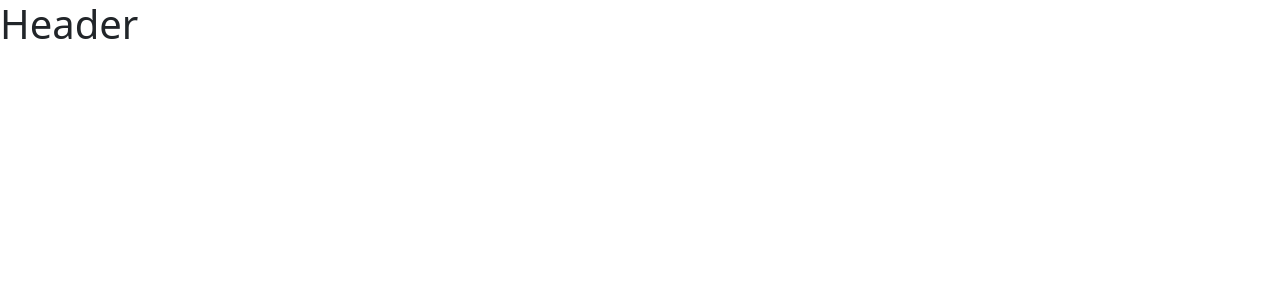
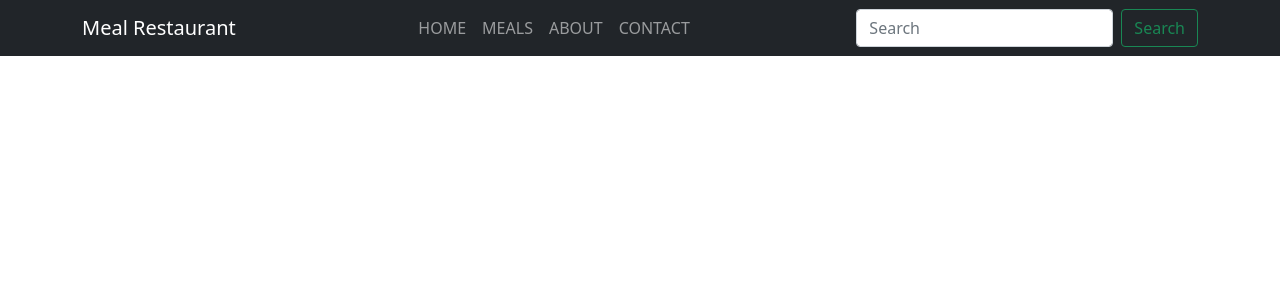
Before and after one commit to DevTabibur/mealdb-with-react-router, a React (Create React App) app: page / in a window 1280 px wide. Shown: the top 300 px of the page. Built offline with nearby package versions, Linux system fonts and the light colour scheme.

Commit message:
header done

```diff
--- a/src/components/Header/Header.jsx
+++ b/src/components/Header/Header.jsx
@@ -1,12 +1,46 @@
-import React from 'react';
-import './header.css'
+import React from "react";
+import "./header.css";
+import "bootstrap/dist/css/bootstrap.min.css";
+import {
+  Button,
+  Container,
+  Form,
+  FormControl,
+  Nav,
+  Navbar,
+  NavDropdown,
+} from "react-bootstrap";
 
 const Header = () => {
-    return (
-        <div>
-            <h1>Header</h1>
-        </div>
-    );
+  return (
+    <div>
+      <Navbar collapseOnSelect expand="lg" bg="dark" variant="dark">
+        <Container>
+          <Navbar.Brand href="#home">Meal Restaurant</Navbar.Brand>
+          <Navbar.Toggle aria-controls="responsive-navbar-nav" />
+          <Navbar.Collapse id="responsive-navbar-nav">
+            <Nav className="mx-auto">
+              <Nav.Link href="#home">HOME</Nav.Link>
+              <Nav.Link href="#meals">MEALS</Nav.Link>
+              <Nav.Link href="#about">ABOUT</Nav.Link>
+              <Nav.Link href="#contact">CONTACT</Nav.Link>
+            </Nav>
+            <Nav>
+              <Form className="d-flex">
+                <FormControl
+                  type="search"
+                  placeholder="Search"
+                  className="me-2"
+                  aria-label="Search"
+                />
+                <Button variant="outline-success">Search</Button>
+              </Form>
+            </Nav>
+          </Navbar.Collapse>
+        </Container>
+      </Navbar>
+    </div>
+  );
 };
 
 export default Header;
```
